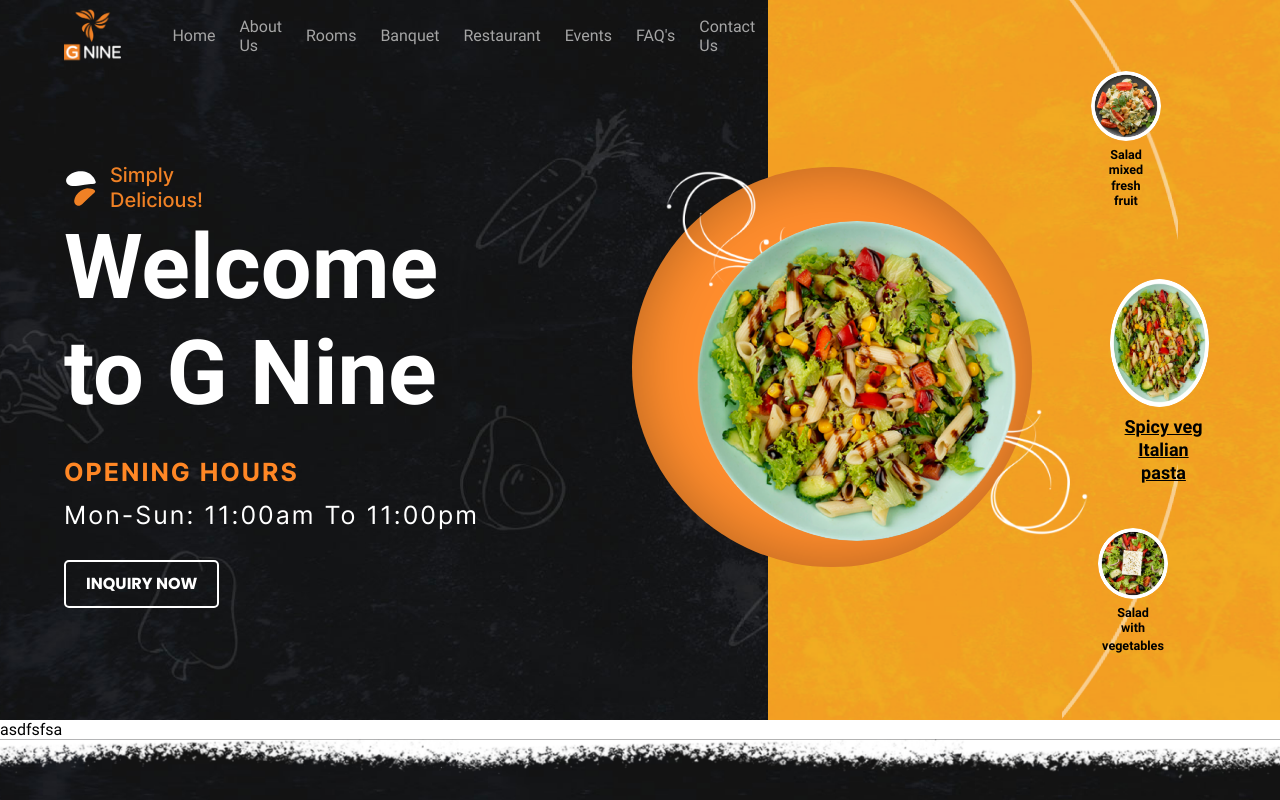
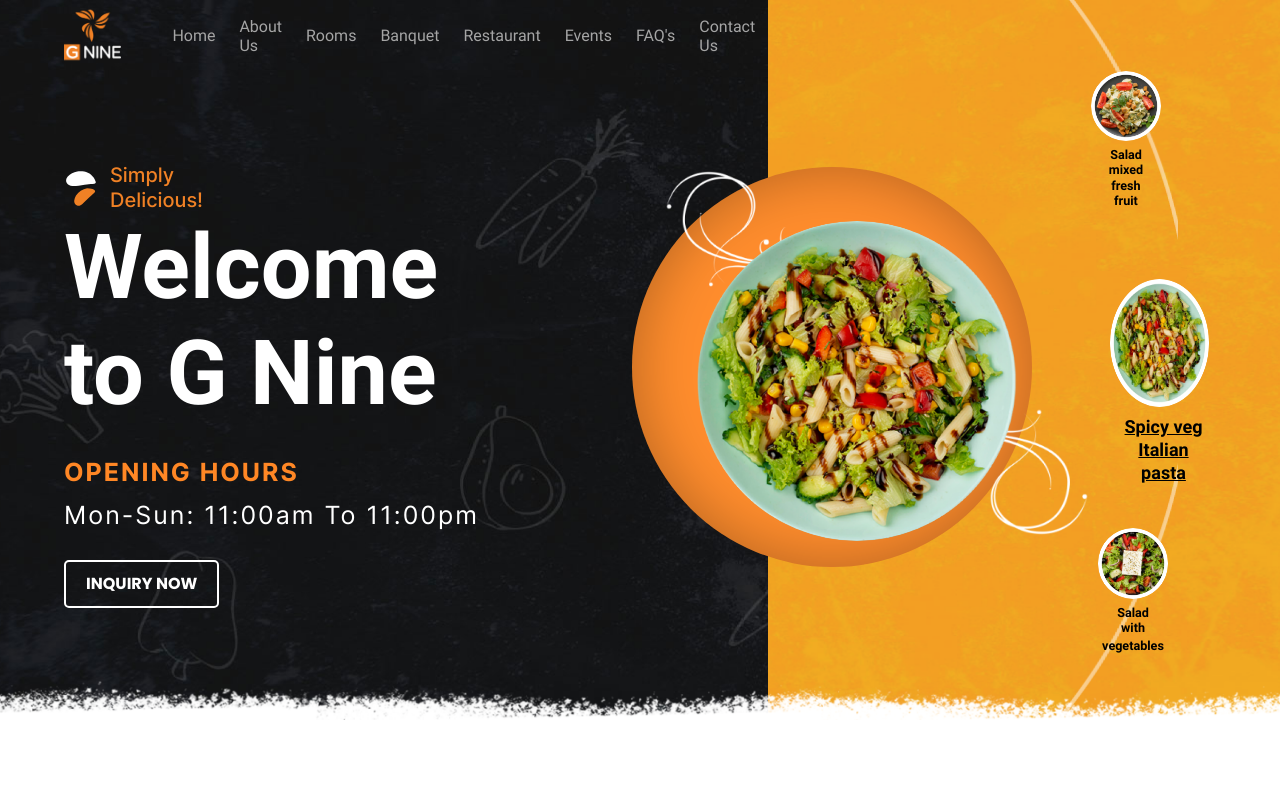
Before and after one commit to ProgrammerAlok/g-nine, a React (Vite) app: page /home in a window 1280 px wide. Shown: the top 800 px of the page. Built offline with nearby package versions, Linux system fonts and the light colour scheme.

Commit message:
Modify Home banner

```diff
--- a/src/components/Home/Banner/index.jsx
+++ b/src/components/Home/Banner/index.jsx
@@ -1,21 +1,16 @@
-import React from 'react'
 import { Button, Heading, Img, Text } from "components";
 import "./style.css";
 
-const HomeBanner = ({
-  NavBar,
-  NavItems
-}) => {
+const HomeBanner = ({ NavBar, NavItems }) => {
   return (
-    <div className="home-banner-wrapper h-[45rem] overflow-hidden ">
+    <div className="home-banner-wrapper h-[45rem] overflow-hidden relative ">
       <div className="max-w-[1440px] w-[90%] mx-auto  ">
-
         <NavBar NavItems={NavItems} />
 
         <div className="relative">
-
           <div className="relative ">
             <div className="w-[25rem] aspect-square bg-orange-400 shadow-bs rounded-[50%] absolute right-[16%] mt-[8.3%] overflow-hidden " />
+
             <div className="flex flex-row justify-end items-start w-[56%] right-0 top-[2%] m-auto absolute">
               <Img
                 src="images/img_div_slider_shape.png"
@@ -113,7 +108,6 @@ const HomeBanner = ({
                             </div>
                           </div>
                         </div>
-
                       </div>
                     </div>
                   </div>
@@ -165,11 +159,15 @@ const HomeBanner = ({
               inquiry now
             </Button>
           </div>
-
         </div>
       </div>
+      <Img
+        src="images/img_section_divider1_png_59x1920.png"
+        alt="section_three"
+        className="w-full object-cover absolute bottom-0 z-10 "
+      />
     </div>
-  )
-}
+  );
+};
 
-export default HomeBanner
+export default HomeBanner;
--- a/src/layout/HomeLayout.jsx
+++ b/src/layout/HomeLayout.jsx
@@ -206,7 +206,7 @@ const HomeLayout1 = ({ title }) => {
   );
 };
 
-const HomeLayout = ({ title }) => {
+const HomeLayout = ({ children, title }) => {
 
   return (
     <>
@@ -214,13 +214,7 @@ const HomeLayout = ({ title }) => {
         <title>{title || 'GN'} - G Nine</title>
       </Helmet>
       <HomeBanner NavBar={NavBar} NavItems={NavItems} />
-
-
-      <div>
-        asdfsfsa
-      </div>
-
-
+      {children}
       <Footer />
     </>
   );
--- a/src/pages/Home/index.jsx
+++ b/src/pages/Home/index.jsx
@@ -3,7 +3,7 @@ import HomeLayout from "layout/HomeLayout"
 const Home = () => {
   return (
     <HomeLayout title={'Home'} >
-        <main>
+        <main className='my-[8rem]' >
 
         </main>
     </HomeLayout>
```
